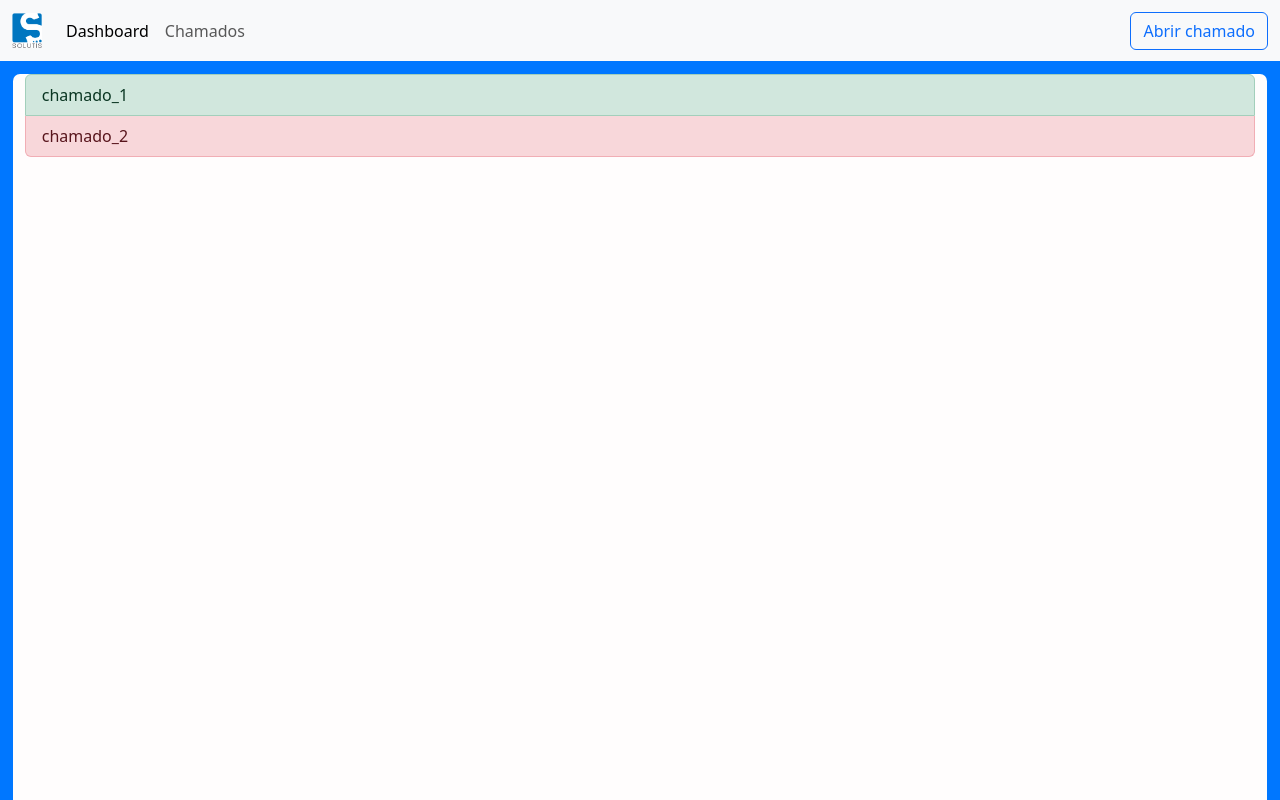
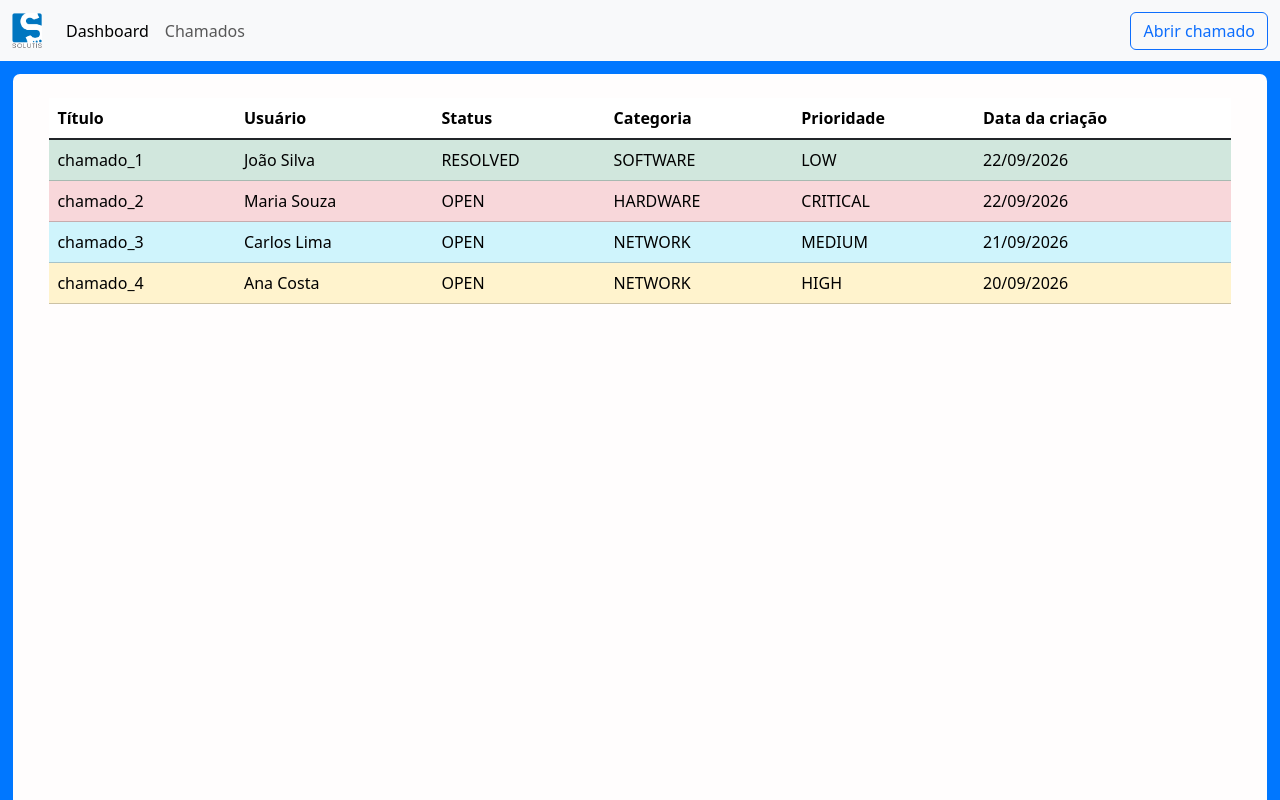
Before and after one commit to caioCarmoAtSolutis/Solutis-Helpdesk-Frontend, a React (Vite) app: page /listar-chamados in a window 1280 px wide. Built offline with nearby package versions, Linux system fonts and the light colour scheme.

Commit message:
feat: Add stylingg to dynamic tickets list

```diff
--- a/src/components/TicketsDynamicList.tsx
+++ b/src/components/TicketsDynamicList.tsx
@@ -1,11 +1,16 @@
+import { useNavigate } from "react-router-dom";
+
 export type Priority = "LOW" | "MEDIUM" | "HIGH" | "CRITICAL";
 export type Status = "OPEN" | "IN_PROGRESS" | "RESOLVED";
 
 export interface Ticket {
   id: string;
+  userName: String;
   title: string;
+  category: string;
   priority: Priority;
   status: Status;
+  createdAt: string;
 }
 
 interface TicketsDynamicListProps {
@@ -13,38 +18,44 @@ interface TicketsDynamicListProps {
 }
 
 function renderTicketItem(ticket: Ticket) {
-  let badgeClass = "list-group-item-light";
+  const navigate = useNavigate();
+  let badgeClass = "table-light";
 
   if (ticket.status === "RESOLVED") {
-    badgeClass = "list-group-item-success";
+    badgeClass = "table-success";
   } else {
     switch (ticket.priority) {
       case "LOW":
       case "MEDIUM":
-        badgeClass = "list-group-item-info";
+        badgeClass = "table-info";
         break;
       case "HIGH":
-        badgeClass = "list-group-item-warning";
+        badgeClass = "table-warning";
         break;
       case "CRITICAL":
-        badgeClass = "list-group-item-danger";
+        badgeClass = "table-danger";
         break;
     }
   }
 
   return (
-    <li key={ticket.id} className={`list-group-item ${badgeClass}`}>
-      {ticket.title}
-    </li>
+    <tr
+      key={ticket.id}
+      className={`${badgeClass}`}
+      onClick={() => navigate(`/detalhar/${ticket.id}`)}
+    >
+      <td>{ticket.title}</td>
+      <td>{ticket.userName || "—"}</td>
+      <td>{ticket.status}</td>
+      <td>{ticket.category || "—"}</td>
+      <td>{ticket.priority}</td>
+      <td>{ticket.createdAt || "—"}</td>
+    </tr>
   );
 }
 
 export default function TicketsDynamicList({
   dynamicTicketsList,
 }: TicketsDynamicListProps) {
-  return (
-    <ul className="list-group">
-      {dynamicTicketsList.map((ticket) => renderTicketItem(ticket))}
-    </ul>
-  );
+  return dynamicTicketsList.map((ticket) => renderTicketItem(ticket));
 }
--- /dev/null
+++ b/src/components/TicketsTable.css
@@ -0,0 +1,4 @@
+.table-div {
+    height: 90%;
+    padding: 2%;
+}
--- /dev/null
+++ b/src/components/TicketsTable.tsx
@@ -0,0 +1,66 @@
+import TicketsDynamicList from "../components/TicketsDynamicList";
+import type { Ticket } from "../components/TicketsDynamicList";
+import "./TicketsTable.css";
+
+function TicketsTable() {
+  const dynamicTicketsList: Ticket[] = [
+    {
+      id: "1",
+      title: "chamado_1",
+      userName: "João Silva",
+      status: "RESOLVED",
+      category: "SOFTWARE",
+      priority: "LOW",
+      createdAt: "22/09/2026",
+    },
+    {
+      id: "2",
+      title: "chamado_2",
+      userName: "Maria Souza",
+      status: "OPEN",
+      category: "HARDWARE",
+      priority: "CRITICAL",
+      createdAt: "22/09/2026",
+    },
+    {
+      id: "3",
+      title: "chamado_3",
+      userName: "Carlos Lima",
+      status: "OPEN",
+      category: "NETWORK",
+      priority: "MEDIUM",
+      createdAt: "21/09/2026",
+    },
+    {
+      id: "4",
+      title: "chamado_4",
+      userName: "Ana Costa",
+      status: "OPEN",
+      category: "NETWORK",
+      priority: "HIGH",
+      createdAt: "20/09/2026",
+    },
+  ];
+
+  return (
+    <div className="table-responsive overflow-auto table-div">
+      <table className="table table-hover">
+        <thead>
+          <tr>
+            <th scope="col">Título</th>
+            <th scope="col">Usuário</th>
+            <th scope="col">Status</th>
+            <th scope="col">Categoria</th>
+            <th scope="col">Prioridade</th>
+            <th scope="col">Data da criação</th>
+          </tr>
+        </thead>
+        <tbody className="table-group-divider">
+          <TicketsDynamicList dynamicTicketsList={dynamicTicketsList} />
+        </tbody>
+      </table>
+    </div>
+  );
+}
+
+export default TicketsTable;
--- a/src/main.tsx
+++ b/src/main.tsx
@@ -22,7 +22,7 @@ const router = createBrowserRouter([
     element: <ListTicketsPage />,
   },
   {
-    path: "/detalhar/",
+    path: "/detalhar/:id",
     element: <DisplayTicketPage />,
   },
 ]);
--- a/src/pages/DisplayTicketPage.tsx
+++ b/src/pages/DisplayTicketPage.tsx
@@ -2,14 +2,17 @@ import NavBar from "../components/NavBar";
 import ContentBox from "../components/ContentBox";
 import MainPane from "../components/MainPane";
 import "./page.css";
+import { useParams } from "react-router-dom";
 
 function DisplayTicketPage() {
+  const { id } = useParams();
+
   return (
     <div className="page">
       <NavBar />
       <ContentBox>
         <MainPane>
-          <h1>Chamado</h1>
+          <h1>Chamado {id}</h1>
         </MainPane>
       </ContentBox>
     </div>
--- a/src/pages/ListTicketsPage.tsx
+++ b/src/pages/ListTicketsPage.tsx
@@ -1,32 +1,16 @@
 import NavBar from "../components/NavBar";
 import ContentBox from "../components/ContentBox";
 import MainPane from "../components/MainPane";
-import TicketsDynamicList from "../components/TicketsDynamicList";
-import type { Ticket } from "../components/TicketsDynamicList";
+import TicketsTable from "../components/TicketsTable";
 import "./page.css";
 
 function ListTicketsPage() {
-  const dynamicTicketsList: Ticket[] = [
-    {
-      id: "1",
-      title: "chamado_1",
-      priority: "LOW",
-      status: "RESOLVED",
-    },
-    {
-      id: "2",
-      title: "chamado_2",
-      priority: "CRITICAL",
-      status: "OPEN",
-    },
-  ];
-
   return (
     <div className="page">
       <NavBar />
       <ContentBox>
         <MainPane>
-          <TicketsDynamicList dynamicTicketsList={dynamicTicketsList} />
+          <TicketsTable />
         </MainPane>
       </ContentBox>
     </div>
```
